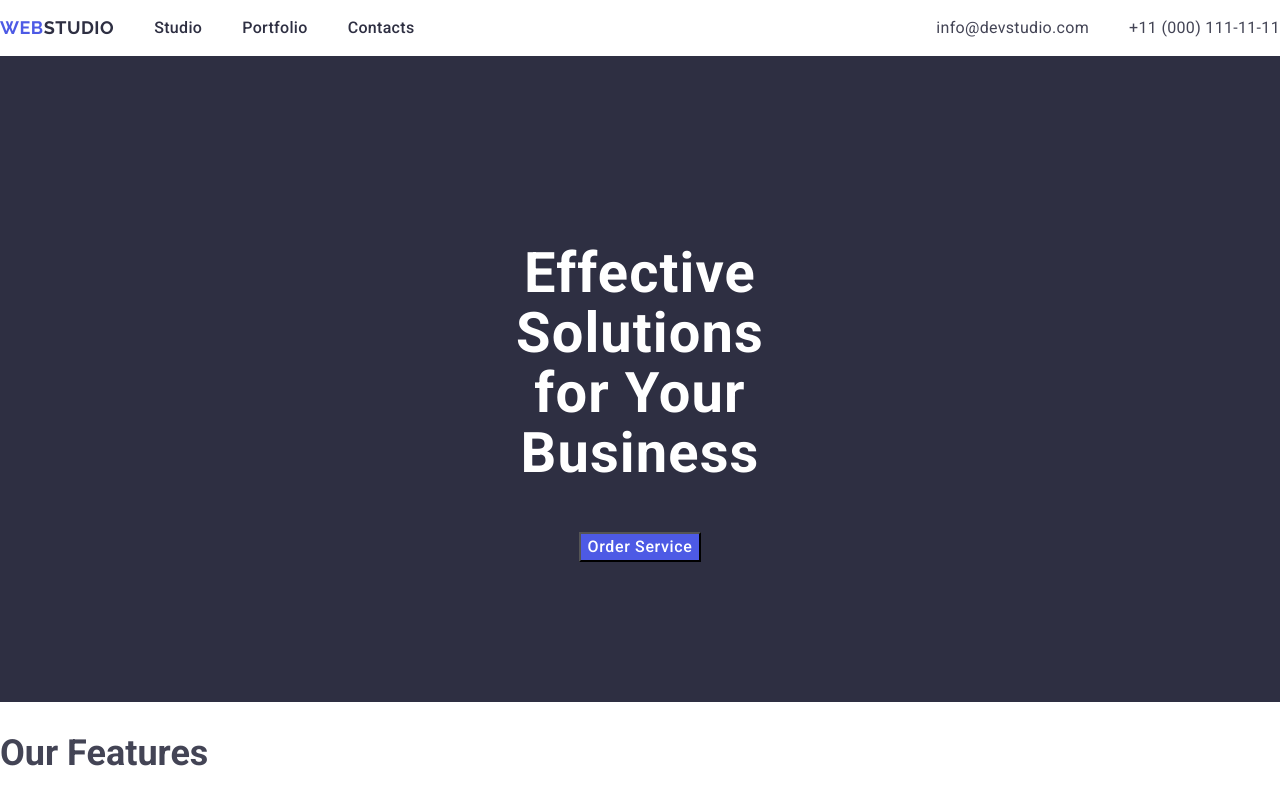
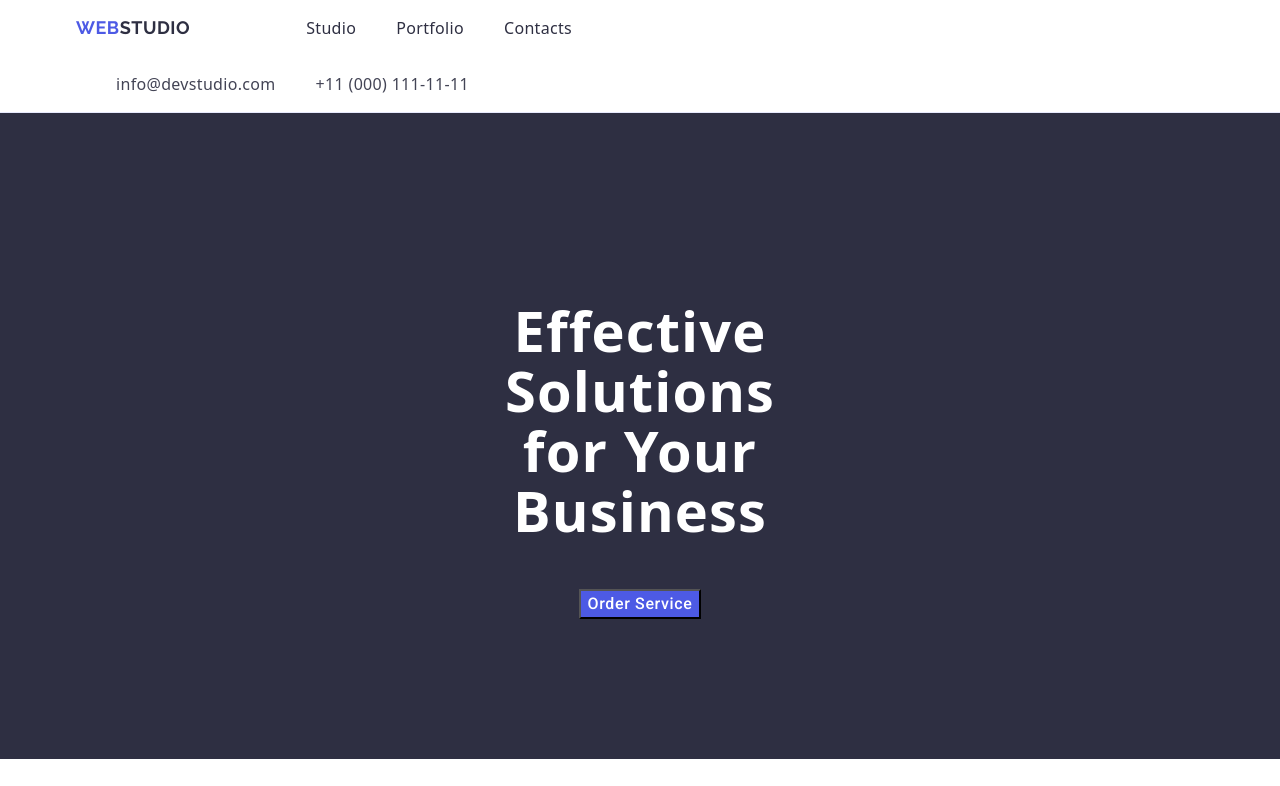
Before and after one commit to PorVad/goit-markup-hw-03, a plain HTML site: page index.html in a window 1280 px wide. Shown: the top 786 px of the page. Drawn offline with nearby package versions, Linux system fonts and the light colour scheme.

Commit message:
header first change

```diff
--- a/css/style.css
+++ b/css/style.css
@@ -29,10 +29,25 @@ a {
     text-decoration: none;
 }
 
-header, .header_nav, .header_list, .address_list, .features_list, .team_list, .portfolio_list{
+.header_container, .header_list, .features_list, .team_list, .portfolio_list{
     display: flex;
     align-items: center;
     justify-content: space-between;
+}
+
+.header{
+    border-bottom: 1px solid #e7e9fc;
+}
+
+.container{
+    width: 1158px;
+    margin: 0 auto;
+    padding: 0 15px;
+}
+
+.header_nav{
+    display: flex;
+    align-items: center;
 }
 
 a:hover {
@@ -50,6 +65,7 @@ a:hover {
     line-height: 1.5;
     letter-spacing: 0.02em;
     color: #2e2f42;
+    padding: 24px 0;
 }
 
 .header_list_a:focus{
@@ -58,6 +74,11 @@ a:hover {
 
 .address{
     font-style: normal;
+}
+
+.address_list{
+    display: flex;
+    gap: 40px;
 }
 
 .address_contact{
@@ -79,6 +100,7 @@ a:hover {
     letter-spacing: 0.03em;
     text-transform: uppercase;
     color: #4d5ae5;
+    margin-right: 76px;
 }
 
 .logo_p{
--- a/index.html
+++ b/index.html
@@ -10,10 +10,13 @@
     <link rel="preconnect" href="https://fonts.gstatic.com" crossorigin>
     <link href="https://fonts.googleapis.com/css2?family=Roboto:wght@100..900&display=swap" rel="stylesheet">
     <link href="https://fonts.googleapis.com/css2?family=Raleway:wght@100..900&display=swap" rel="stylesheet">
+    <link rel="stylesheet" href="https://cdnjs.cloudflare.com/ajax/libs/modern-normalize/3.0.1/modern-normalize.min.css" integrity="sha512-q6WgHqiHlKyOqslT/lgBgodhd03Wp4BEqKeW6nNtlOY4quzyG3VoQKFrieaCeSnuVseNKRGpGeDU3qPmabCANg==" crossorigin="anonymous" referrerpolicy="no-referrer" />
 </head>
 
 <body>
-    <header>
+    <header class="header">
+        <div class="header_container">
+            <div class="container">
                 <nav class="header_nav">
                     <a href="./index.html" class="logo">Web<span class="logo_p">Studio</span></a>
                     <ul class="header_list">
@@ -28,6 +31,8 @@
                         <li><a href="tel:+110001111111" class="address_contact">+11 (000) 111-11-11</a></li>
                     </ul>
                 </address>
+            </div>
+        </div>
     </header>
     <main>
         <section class="order_service">
```
Lines whose indentation alone changed are shown as unchanged.
